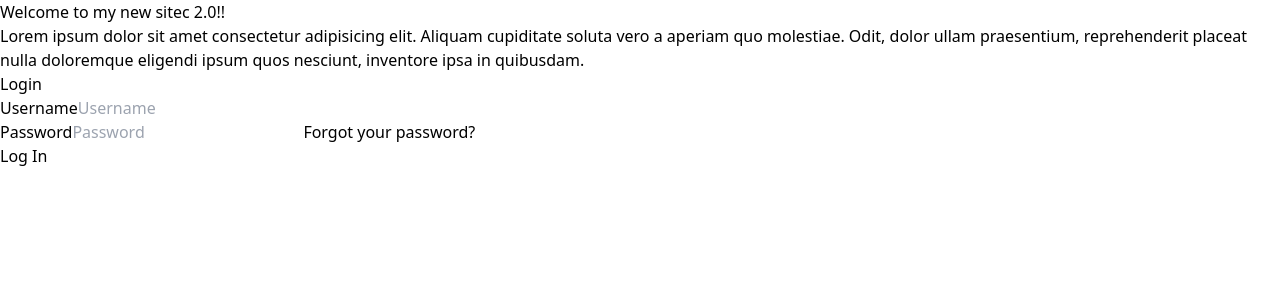
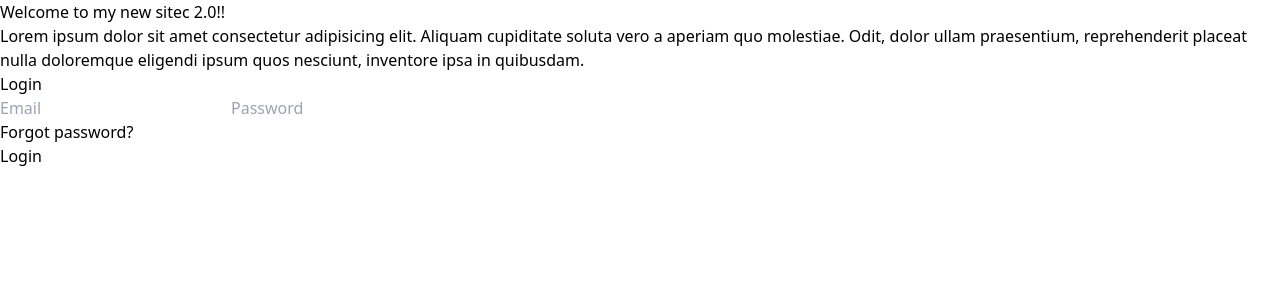
Before and after one commit to Chencho34/sitec-2.0, a React (Vite) app: page /login in a window 1280 px wide. Shown: the top 300 px of the page. Built offline with nearby package versions, Linux system fonts and the light colour scheme.

Commit message:
login form structure

```diff
--- a/src/pages/login/Login.jsx
+++ b/src/pages/login/Login.jsx
@@ -8,6 +8,7 @@ export default function Login() {
 
   return (
     <section className='w-full h-screen flex items-center justify-between '>
+
       <article className='bg-[#212121] h-full w-2/5 flex items-center justify-center '>
         {/* <img
           src='https://images.unsplash.com/photo-1606761568499-6d2451b23c66?q=80&w=1374&auto=format&fit=crop&ixlib=rb-4.0.3&ixid=M3wxMjA3fDB8MHxwaG90by1wYWdlfHx8fGVufDB8fHx8fA%3D%3D'
@@ -19,8 +20,39 @@ export default function Login() {
           <p className='text-md font-light'>Lorem ipsum dolor sit amet consectetur adipisicing elit. Aliquam cupiditate soluta vero a aperiam quo molestiae. Odit, dolor ullam praesentium, reprehenderit placeat nulla doloremque eligendi ipsum quos nesciunt, inventore ipsa in quibusdam.</p>
         </section>
       </article>
-      <article className='bg-[202020] bg-slate-200 h-full w-3/5 flex items-center justify-center flex-col'>
-        {/* <h1 className='text-6xl text-[#212121] font-bold mb-11'>Welcome to Sitec 2.0</h1> */}
+      <article className='contact__wrapper'>
+        <form >
+          <h1 className='contact__title'>Login</h1>
+          <label className='form__label'>
+            <input
+              type='email'
+              placeholder='Email'
+              name='email'
+
+            />
+            <i className='bx bxs-envelope' />
+          </label>
+          <label className='form__label'>
+            <input
+              type='password'
+              placeholder='Password'
+              name='password'
+            />
+            <i className='bx bxs-lock-alt' />
+          </label>
+          <div className='form__remember-forgot'>
+            <a href='#'>Forgot password?</a>
+          </div>
+          <button
+            className='form__btn'
+            type='submit'
+          >
+            Login
+          </button>
+        </form>
+      </article>
+      {/* <article className='bg-[202020] bg-slate-200 h-full w-3/5 flex items-center justify-center flex-col'>
+        <h1 className='text-6xl text-[#212121] font-bold mb-11'>Welcome to Sitec 2.0</h1>
         <div className='bg-white rounded-lg shadow-lg p-8 w-full max-w-md'>
           <h2 className='text-4xl font-bold text-center mb-4 text-[#212121]'>Login</h2>
           <form className='space-y-4'>
@@ -73,6 +105,7 @@ export default function Login() {
           </form>
         </div>
       </article>
+       */}
     </section>
   )
 }
```
